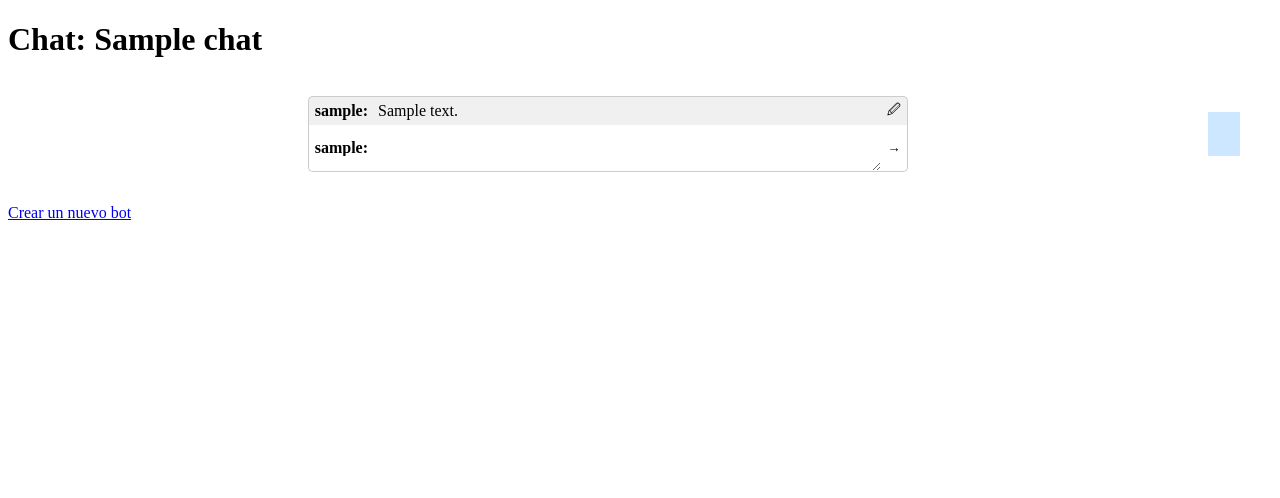
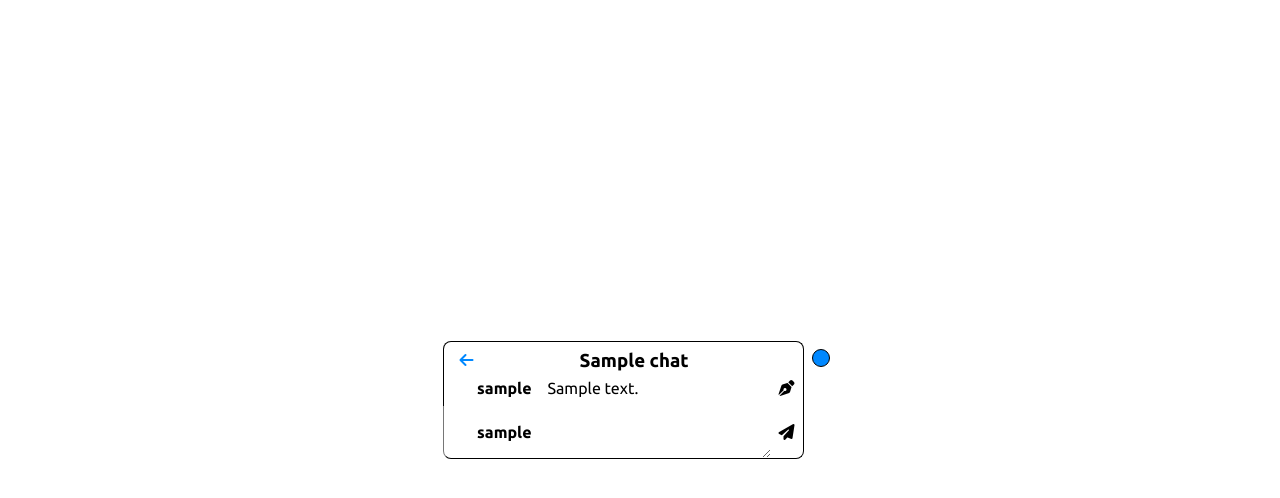
Before and after one commit to jesjack/chatbot2, a Flask app: page /chat/1 in a window 1280 px wide. Shown: the top 498 px of the page. Run offline with Flask 3, Linux system fonts and the light colour scheme; the visitor is signed in with stand-in values (Sample User, id 1); tables that the repository leaves empty hold one stand-in row (values such as "Sample post"); some libraries are stand-ins or nearby versions.

```diff
--- a/app.py
+++ b/app.py
@@ -1,12 +1,12 @@
-from pyexpat.errors import messages
-
 from flask import Flask, render_template, request, redirect, url_for, session, jsonify
 from models import db, User, Chat, ChatNickname, Message, Bot, Branch, RootMessage
 from openai import OpenAI
 from dotenv import load_dotenv
 from db_operations import submit_message, get_chat_by_message, edit_message as edit_msg, load_messages
+import socket
+
+
 load_dotenv()
-
 client = OpenAI()
 
 
@@ -97,13 +97,35 @@ def create_bot():
 
 
 # Página de chat
+def get_name(user, chat):
+    try:
+        ch_nick = ChatNickname.get(ChatNickname.user == user, ChatNickname.chat == chat)
+        return ch_nick.nickname
+    except ChatNickname.DoesNotExist:
+        return user.username
+
+
+def generate_response(content, chat_id, user_id):
+    chat = Chat.get_by_id(chat_id)
+    messages = load_messages(chat_id)
+    prompt = '\n'.join([f"{get_name(msg.user, chat)}: {msg.content}" for msg in messages]) + '\n\n'
+    user = User.get_by_id(user_id)
+    prompt += user.bot_profile.first().personality + '\n\n'
+    prompt += content + '\n\n'
+    prompt += f"{get_name(user, chat)}:"
+    response = obtener_respuesta(prompt)
+    submit_message(chat_id, user_id, response)
+
+
 @app.route('/chat/<int:chat_id>', methods=['GET', 'POST'])
 def chat(chat_id):
     chat = Chat.get_by_id(chat_id)
     if request.method == 'POST':
         user_id = int(request.form.get('user_id'))
+        user = User.get_by_id(user_id)
         content = request.form.get('content')
-        submit_message(chat_id, user_id, content)
+        if user.bot_profile: generate_response(content, chat_id, user_id)
+        else: submit_message(chat_id, user_id, content)
         return redirect(url_for('chat', chat_id=chat_id))
     messages = load_messages(chat_id)
     user = User.get_by_id(session['user_id'])
@@ -127,18 +149,25 @@ def change_chat_branch(tip_message_id):
     chat.save()
     return jsonify(True)
 
+
+def get_local_ip():
+    # Crear un socket temporal para determinar la IP local
+    s = socket.socket(socket.AF_INET, socket.SOCK_DGRAM)
+    try:
+        # No se envía nada, simplemente usamos esto para determinar la IP
+        s.connect(("8.8.8.8", 80))
+        ip = s.getsockname()[0]
+    except Exception:
+        ip = "127.0.0.1"
+    finally:
+        s.close()
+    return ip
+
+
 if __name__ == '__main__':
     db.connect()
     db.create_tables([User, Chat, ChatNickname, Message, Bot, Branch, RootMessage])
-    app.run(debug=True)
+    host = '0.0.0.0'
 
-"""
-function addToTree(msg) {
-    const room = automaticRoom();
-    const roomElement = document.getElementById(`room-${room.x}-${room.y}`);
-    roomElement.textContent = msg.id;
-    msg.childs.forEach(child => {
-        addToTree(child);
-    });
-}
-"""
+    # Ejecutar la aplicación Flask
+    app.run(debug=True, host=host)
--- a/models.py
+++ b/models.py
@@ -14,7 +14,7 @@ class User(BaseModel):
 
 # Modelo para los bots
 class Bot(BaseModel):
-    user = ForeignKeyField(User, backref='bot_profile')  # Relación con el usuario
+    user = ForeignKeyField(User, backref='bot_profile', unique=True)  # Usuario asociado
     personality = TextField()  # Ficha de personaje: descripción de la personalidad
 
 # Modelo para los mensajes
--- a/static/arrow.js
+++ b/static/arrow.js
@@ -109,7 +109,8 @@ function createArrowBetweenElements(id1, id2, arrowColor = '#00000033') {
 
     window.addEventListener('resize', updateArrowPosition);
     window.addEventListener('scroll', updateArrowPosition);
-    updateArrowPosition();
+    window.addEventListener('load', updateArrowPosition);
+    document.addEventListener('DOMContentLoaded', updateArrowPosition);
 }
 
 function clearArrows() {
--- a/static/map.css
+++ b/static/map.css
@@ -1,41 +1,6 @@
-main {
-    padding: 1em;
-    /*background-color: #00000033;*/
-    display: flex;
-
-    form {
-        flex: 1;
-    }
-}
-
 .map {
-    padding: 1em;
+    padding: .5em;
     /*background-color: #00000033;*/
     display: grid;
-    gap: 1em;
+    gap: .5em;
 }
-
-.room {
-    padding: 1em;
-    background-color: #00000033;
-}
-
-:root {
-    --active-color: rgba(0, 136, 255, 0.2);
-}
-
-.room.active {
-    background-color: var(--active-color);
-}
-
-.room.hover {
-    background-color: rgba(183,0,255,0.2);
-}
-
-marker.active {
-    fill: var(--active-color);
-}
-
-line.active {
-    stroke: var(--active-color);
-}
--- a/static/map.js
+++ b/static/map.js
@@ -1,8 +1,17 @@
+const colors = [
+    'rgb(0,136,255)',
+    'rgb(183,0,255)',
+    '#000000',
+    'rgb(0,119,39)',
+];
+
+colors.forEach((color, i) => document.documentElement.style.setProperty(`--color-${i}`, color));
+
+const paddings = [
+    '.5em',
+];
+
 let map = document.getElementById('map');
-
-function copy(obj) {
-    return JSON.parse(JSON.stringify(obj));
-}
 
 function setMapDimensions(x,y){
     map.style.gridTemplateColumns = `repeat(${x}, 1fr)`;
@@ -11,179 +20,148 @@ function setMapDimensions(x,y){
 
 const rooms = [];
 
-function renderMap(){
+function renderMap() {
     rooms.forEach(room => {
         const roomElement = document.getElementById(`room-${room.x}-${room.y}`);
         roomElement?.remove();
     });
-    const rooms_aux = JSON.parse(JSON.stringify(rooms));
+
+    const rooms_aux = rooms.map(room => ({ ...room }));
+    let offsetX = 0;
+    let offsetY = 0;
+
     rooms_aux.forEach(room => {
-        room = JSON.parse(JSON.stringify(room));
-        if (room.x < 0) {
-            rooms_aux.forEach((_, i) => {
-                rooms_aux[i].x -= room.x;
+        if (room.x < offsetX) offsetX = room.x;
+        if (room.y < offsetY) offsetY = room.y;
+    });
+
+    if (offsetX < 0 || offsetY < 0) {
+        rooms_aux.forEach(room => {
+            room.x -= offsetX;
+            room.y -= offsetY;
         });
     }
-        if (room.y < 0) {
-            rooms_aux.forEach((_, i) => {
-                rooms_aux[i].y -= room.y;
-            });
-        }
-    });
-    let maxX = 0;
-    let maxY = 0;
-    rooms_aux.forEach(room => {
-        if (room.x > maxX) {
-            maxX = room.x + 1;
-        }
-        if (room.y > maxY) {
-            maxY = room.y + 1;
-        }
-    });
+
+    const maxX = Math.max(...rooms_aux.map(room => room.x)) + 1;
+    const maxY = Math.max(...rooms_aux.map(room => room.y)) + 1;
+
     setMapDimensions(maxX, maxY);
+
     rooms_aux.forEach((room, i) => {
         const roomElement = document.createElement('div');
         roomElement.style.gridColumn = room.x + 1;
         roomElement.style.gridRow = room.y + 1;
-        roomElement.classList.add('room');
+        roomElement.style.backgroundColor = colors[2];
+        roomElement.style.padding = paddings[0];
+        roomElement.style.borderRadius = '50%';
+        roomElement.style.border = '1px solid black';
         roomElement.id = `room-${rooms[i].x}-${rooms[i].y}`;
         map.appendChild(roomElement);
     });
 }
 
-function addPositiveXRoom(y){
+
+function addRoom(y, isPositive = true) {
     const room = { x: 0, y };
-    const positiveRooms = rooms.filter(room => room.y === y && room.x >= 0);
-    while (positiveRooms.some(r => r.x === room.x)) {
-        room.x++;
-    }
-    rooms.push(room);
-    return room;
+    const filteredRooms = rooms.filter(r => r.y === y && (isPositive ? r.x >= 0 : r.x <= 0));
+
+    while (filteredRooms.some(r => r.x === room.x)) {
+        room.x += isPositive ? 1 : -1;
     }
 
-function addNegativeXRoom(y){
-    const room = { x: 0, y };
-    const negativeRooms = rooms.filter(room => room.y === y && room.x <= 0);
-    while (negativeRooms.some(r => r.x === room.x)) {
-        room.x--;
-    }
     rooms.push(room);
     return room;
 }
 
 function automaticRoom(parentRoom) {
     let room;
-    if (parentRoom === undefined) {
-        let negativeXRooms = rooms.filter(room => room.x < 0);
-        let positiveXRooms = rooms.filter(room => room.x >= 0);
-        if (negativeXRooms.length < positiveXRooms.length) {
-            room = addNegativeXRoom(0);
+    let y = parentRoom ? parentRoom.y + 1 : 0;
+
+    const isBalanced = (yValue, comparison) => {
+        const negativeXRooms = rooms.filter(r => r.y === yValue && r.x < 0);
+        const positiveXRooms = rooms.filter(r => r.y === yValue && r.x >= 0);
+        return negativeXRooms.length < positiveXRooms.length ? false : comparison;
+    };
+
+    if (!parentRoom) {
+        room = addRoom(0, isBalanced(0, true));
+    } else if (parentRoom.x === 0) {
+        room = addRoom(y, isBalanced(y, true));
+    } else {
+        room = addRoom(y, parentRoom.x > 0);
     }
-        else {
-            room = addPositiveXRoom(0);
-        }
-    }
-    else {
-        let y = parentRoom.y + 1;
-        if (parentRoom.x === 0) {
-            let negativeXRooms = rooms.filter(room => room.y === y && room.x < 0);
-            let positiveXRooms = rooms.filter(room => room.y === y && room.x >= 0);
-            if (negativeXRooms.length < positiveXRooms.length) {
-                room = addNegativeXRoom(y);
-            }
-            else {
-                room = addPositiveXRoom(y);
-            }
-        }
-        else if (parentRoom.x < 0) {
-            room = addNegativeXRoom(y);
-        }
-        else {
-            room = addPositiveXRoom(y);
-        }
-    }
+
     room.parent = parentRoom;
     return room;
 }
 
-document.addEventListener('DOMContentLoaded', function () {
-    repaintMap();
-});
+document.addEventListener('DOMContentLoaded', () => repaintMap());
 
 const threads = [];
 
 function addToTree(msg, parent) {
     const room = automaticRoom(parent);
-    let myThread = threads.find(c => c.includes(parent))?.slice();
-    if (myThread) {
+    let myThread = threads.find(c => c.includes(parent))?.slice() || [];
     myThread.push(room);
-    }
-    else {
-        myThread = [room];
-    }
     threads.push(myThread);
-    msg.childs.forEach((child, i) => {
-        addToTree(child, room);
-    });
-    document.addEventListener('DOMContentLoaded', function () {
+
+    msg.childs.forEach(child => addToTree(child, room));
+
+    document.addEventListener('DOMContentLoaded', () => {
         const roomId = `room-${room.x}-${room.y}`;
         const roomElement = document.getElementById(roomId);
+
+        if (!roomElement) return;
+
         if (msg.active) {
-            roomElement.classList.add('active');
-            if (room.parent) {
-                const roomParentId = `room-${room.parent.x}-${room.parent.y}`;
-                changeArrowColor(roomParentId, roomId, 'rgba(0, 136, 255, 0.2)');
+            roomElement.style.backgroundColor = colors[0];
+            roomElement.dataset.color = colors[0];
+            if (!room.parent) return
+            changeArrowColor(`room-${room.parent.x}-${room.parent.y}`, roomId, colors[0]);
+            return;
         }
-        } else {
-            if (msg.childs.length === 0) {
-                roomElement.addEventListener('mouseenter', function () {
+
+        if (msg.childs.length > 0) return;
+
         const conjunto_ = threads.find(c => c.includes(room));
+
+        const toggleHoverClass = action =>
             conjunto_.forEach(r => {
                 const rId = `room-${r.x}-${r.y}`;
-                        document.getElementById(rId).classList.add('hover');
-                        if (r.parent) {
-                            changeArrowColor(`room-${r.parent.x}-${r.parent.y}`, rId, 'rgba(183,0,255,0.2)');
-                        }
-                    });
-                });
-                roomElement.addEventListener('mouseleave', function () {
-                    const conjunto_ = threads.find(c => c.includes(room));
-                    conjunto_.forEach(r => {
-                        const rId = `room-${r.x}-${r.y}`;
-                        document.getElementById(rId).classList.remove('hover');
-                        if (r.parent) {
+                if (action === 'add') {
+                    const r_ = document.getElementById(rId);
+                    if (r_) r_.style.backgroundColor = colors[1];
+                    if (!r.parent) return;
+                    changeArrowColor(`room-${r.parent.x}-${r.parent.y}`, `room-${r.x}-${r.y}`, colors[1]);
+                } else if (action === 'remove') {
+                    const r_ = document.getElementById(rId);
+                    if (r_) r_.style.backgroundColor = r_.dataset.color ? r_.dataset.color : colors[2];
+                    if (!r.parent) return;
                     resetArrowColor(`room-${r.parent.x}-${r.parent.y}`, rId);
                 }
-                    });
-                });
-                roomElement.addEventListener('click', function () {
-                    const url = `/change_chat_branch/${msg.id}`;
-                    fetch(url, {
+            })
+
+        roomElement.style.backgroundColor = colors[3];
+        roomElement.dataset.color = colors[3];
+        roomElement.addEventListener('mouseenter', () => toggleHoverClass('add'));
+        roomElement.addEventListener('mouseleave', () => toggleHoverClass('remove'));
+        roomElement.addEventListener('click', () =>
+            fetch(`/change_chat_branch/${msg.id}`, {
                 method: 'POST',
                 headers: {
                     'Content-Type': 'application/x-www-form-urlencoded',
                 },
-                    }).then(response => {
-                        if (response.ok) {
-                            location.reload();
-                        }
-                    });
-                });
-            }
-        }
-
+            }).then(response => response.ok && location.reload())
+        );
     });
 }
 
-function clearMap() {
-    rooms.length = 0;
-}
+
 
 function repaintMap() {
     renderMap();
-    rooms.forEach(room => {
-        if (room.parent) {
-            createArrowBetweenElements(`room-${room.parent.x}-${room.parent.y}`, `room-${room.x}-${room.y}`);
+    rooms.forEach(room =>
+        room.parent &&
+        createArrowBetweenElements(`room-${room.parent.x}-${room.parent.y}`, `room-${room.x}-${room.y}`, colors[2])
+    );
 }
-    });
-}
--- a/static/messages.css
+++ b/static/messages.css
@@ -1,100 +1,103 @@
+main {
+    min-height: 100vh;
+    display: flex;
+    flex-direction: column;
+    justify-content: center;
+    align-items: center;
+
+    > div {
+        display: flex;
+        padding: 1em;
+    }
+}
+
 #messages {
     display: grid;
     grid-template-columns: auto 1fr auto;
     margin: 0 auto;
     max-width: 600px;
+
+    @media only screen and (max-width: 1000px) {
+        max-width: inherit;
     }
 
-#messages > :nth-child(3n+1) {
+    > :first-child {
+        margin: 0;
+        padding: .5em;
+        text-align: center;
+        grid-column: 1 / -1;
+        border-top: 1px solid #000;
+        border-left: 1px solid #000;
+        border-right: 1px solid #000;
+        border-top-left-radius: .5em;
+        border-top-right-radius: .5em;
+        padding-bottom: 0;
+
+        display: flex;
+        align-items: center;
+
+        h3 {
+            flex: 1;
+            margin: 0;
+        }
+
+        a {
+            color: var(--color-0);
+            text-decoration: none;
+            padding: 0 0 0 .5em;
+            cursor: default;
+        }
+
+        a:hover {
+            color: var(--color-1);
+        }
+    }
+
+    strong {
+        border-left: 1px solid #000;
+        padding: .5em;
         text-align: right;
     }
 
-#messages > :nth-child(3n+1),
-#messages > :nth-child(3n+2) {
-    padding: 5px;
+    .message-content {
+        padding: .5em;
     }
 
-#messages > :nth-child(3n+3) {
-    border: 0;
+    button {
+        background: none;
+        border: none;
+        padding: .5em;
+        border-right: 1px solid #000;
     }
 
-#messages > :nth-child(3n+3):hover {
-    color: #6495ed;
-}
-
-#messages > :nth-child(3n+1),
-#messages > :nth-child(3n+2),
-#messages > :nth-child(3n+3) {
-    background-color: #fff;
-}
-
-#messages > :nth-child(6n+1),
-#messages > :nth-child(6n+2),
-#messages > :nth-child(6n+3) {
-    background-color: #f0f0f0;
-}
-
-.message-content {
-    grid-column: 2;
-    word-break: break-word;
-}
-
-#messages > select:nth-child(3n+1) {
+    select {
         -webkit-appearance: none;
         -moz-appearance: none;
         appearance: none;
-    border-right: 0;
-    border-top: 0;
-    color: inherit;
-    font-family: inherit;
-    font-size: inherit;
-    font-weight: 700;
-    outline: 0;
+        background: inherit;
+        padding: .5em;
+        text-align: right;
+        font-weight: bold;
+        border-top: inherit;
+        border-right: inherit;
+        border-bottom-left-radius: .5em;
     }
 
-#messages > textarea:nth-child(3n+2) {
-    border-left: 0;
-    border-right: 0;
-    border-top: 0;
-    font-family: inherit;
-    font-size: inherit;
-    outline: 0;
+    textarea {
+        border: none;
+        padding: .5em;
         resize: vertical;
     }
 
-#messages > :first-child {
-    border-left: 1px solid #ccc;
-    border-top: 1px solid #ccc;
-    border-top-left-radius: 5px;
+    > .in-the-bottom {
+        border-bottom: 1px solid #000;
     }
 
-#messages > :nth-child(2),
-#messages > :nth-child(3) {
-    border-top: 1px solid #ccc;
+    button:last-of-type {
+        border-bottom-right-radius: .5em;
     }
 
-#messages > :nth-child(3) {
-    border-top-right-radius: 5px;
+    button:hover {
+        color: var(--color-0);
     }
-
-#messages > :nth-child(3n+1) {
-    border-left: 1px solid #ccc;
 }
-
-#messages > :nth-child(3n+3) {
-    border-right: 1px solid #ccc;
-}
-
-#messages > :nth-last-child(3) {
-    border-bottom: 1px solid #ccc;
-    border-bottom-left-radius: 5px;
-}
-
-#messages > :nth-last-child(2) {
-    border-bottom: 1px solid #ccc;
-}
-
-#messages > :last-child {
-    border-bottom: 1px solid #ccc;
-    border-bottom-right-radius: 5px;
-}
--- a/static/script.js
+++ b/static/script.js
@@ -15,21 +15,13 @@ document.addEventListener('DOMContentLoaded', function () {
         }).then(response => {
             if (response.ok) {
                 messageDiv.contentEditable = false;
-                button.textContent = '🖉';
+                button.innerHTML = '<i class="fa-solid fa-pen-nib"></i>';
                 button.classList.add('edit-button');
                 button.classList.remove('save-button');
                 // return response.json();
-                //reload
                 location.reload();
             }
         })
-            // .then((data) => {
-            //     clearMap();
-            //     data.forEach((node) => {
-            //         addToTree(node);
-            //     });
-            //     repaintMap();
-            // });
     }
 
     // Enviar mensaje con Ctrl+Enter
@@ -49,7 +41,7 @@ document.addEventListener('DOMContentLoaded', function () {
             } else {
                 messageDiv.contentEditable = true;
                 messageDiv.focus();
-                button.textContent = '🖫';
+                button.innerHTML = '<i class="fa-solid fa-floppy-disk"></i>';
                 button.classList.add('save-button');
                 button.classList.remove('edit-button');
             }
@@ -64,4 +56,10 @@ document.addEventListener('DOMContentLoaded', function () {
             saveMessage(messageDiv, messageDiv.nextElementSibling);
         }
     });
+
+    document.querySelector('#bot_username').addEventListener('change', function (event) {
+        if (event.target.value === 'new_bot') {
+            window.location.href = '/create_bot';
+        }
+    });
 });
--- /dev/null
+++ b/static/style.css
@@ -0,0 +1,29 @@
+@import url('https://fonts.googleapis.com/css2?family=Ubuntu:ital,wght@0,300;0,400;0,500;0,700;1,300;1,400;1,500;1,700&display=swap');
+
+body {
+  /*font-family: 'Tu-Fuente-Preferida', sans-serif;*/
+  font-family: "Ubuntu", sans-serif;
+
+  /* Aumentar el tamaño de fuente en dispositivos móviles */
+  @media only screen and (max-width: 1000px) {
+    font-size: 30px; /* Aumenta el tamaño de fuente en móviles */
+  }
+}
+
+/* Mantener las fuentes monoespaciadas para code y pre */
+code, pre, kbd, samp {
+    font-family: monospace;
+}
+
+.container {
+  height: 100vh;
+  display: flex;
+  flex-direction: column;
+  justify-content: center;
+  align-items: center;
+
+  main {
+    border: 1px solid #000;
+    border-radius: .5em;
+  }
+}
--- a/templates/chat.html
+++ b/templates/chat.html
@@ -3,35 +3,45 @@
 <head>
     <meta charset="UTF-8">
     <title>{{ chat.title }}</title>
+    <script src="https://kit.fontawesome.com/54bc92731d.js" crossorigin="anonymous"></script>
+    <link rel="stylesheet" href="https://cdnjs.cloudflare.com/ajax/libs/normalize/8.0.1/normalize.min.css">
+    <link rel="stylesheet" href="{{ url_for('static', filename='style.css') }}">
     <link rel="stylesheet" href="{{ url_for('static', filename='messages.css') }}">
     <link rel="stylesheet" href="{{ url_for('static', filename='map.css') }}">
 </head>
 <body>
-    <h1>Chat: {{ chat.title }}</h1>
-
     <main>
+        <div>
             <form id="message-form" method="post">
                 <div id="messages">
+                    <div>
+                        <a href="/">
+                            <i class="fa-solid fa-arrow-left"></i>
+                        </a>
+                        <h3>{{ chat.title }}</h3>
+                    </div>
                     {% for message in messages %}
-                    <strong>{{ message.user.username }}:</strong>
+                        <strong>{{ message.user.username }}</strong>
                         <div class="message-content" contenteditable="false" data-id="{{ message.id }}">{{ message.content|safe }}</div>
-                    <button class="edit-button" type="button">🖉</button>
+                        <button class="edit-button" type="button"><i class="fa-solid fa-pen-nib"></i></button>
                     {% endfor %}
-                <select id="bot_username" name="user_id">
-                    <option value="{{ user.id }}">{{ nickname }}:</option>
+                    <select id="bot_username" name="user_id" class="in-the-bottom">
+                        <option value="{{ user.id }}">{{ nickname }}</option>
                         {% for bot in bots %}
-                        <option value="{{ bot.user.id }}">{{ bot.user.username }}:</option>
+                            <option value="{{ bot.user.id }}">{{ bot.user.username }}</option>
                         {% endfor %}
+                        <option value="new_bot">Nuevo bot</option>
                     </select>
-                <textarea id="content" name="content" class="message-content"></textarea>
-                <button type="submit">→</button>
+                    <textarea id="content" name="content" class="message-content in-the-bottom"></textarea>
+                    <button type="submit" class="in-the-bottom"><i class="fa-solid fa-paper-plane"></i></button>
                 </div>
             </form>
-        <div class="map" id="map">
-
+            <div>
+                <div class="map" id="map"></div>
+            </div>
         </div>
     </main>
-    <p><a href="{{ url_for('create_bot') }}">Crear un nuevo bot</a></p>
+{#    <p><a href="{{ url_for('create_bot') }}">Crear un nuevo bot</a></p>#}
     <script src="{{ url_for('static', filename='script.js') }}"></script>
     <script src="{{ url_for('static', filename='arrow.js') }}"></script>
     <script src="{{ url_for('static', filename='map.js') }}"></script>
```
Also changed, not shown: db_operations.py (+6 -1 lines), templates/index.html (+10 -0 lines). Lines whose indentation alone changed are shown as unchanged.
